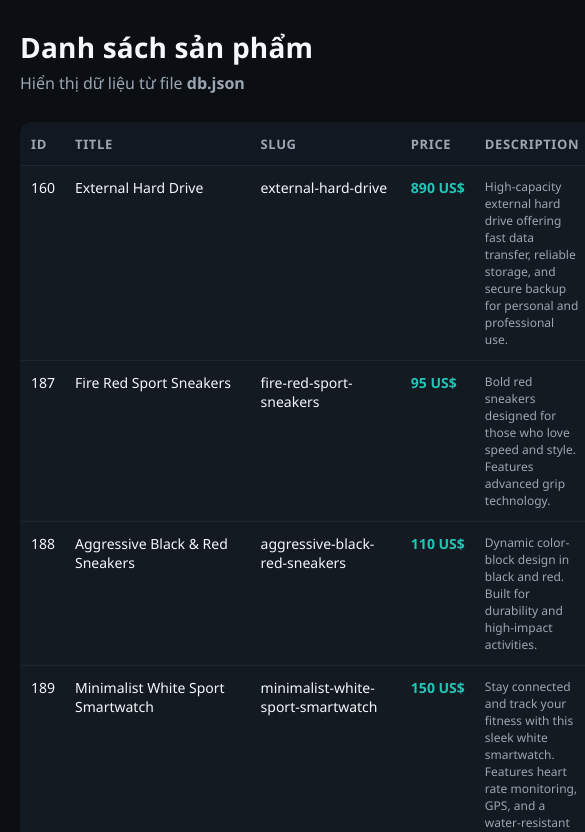
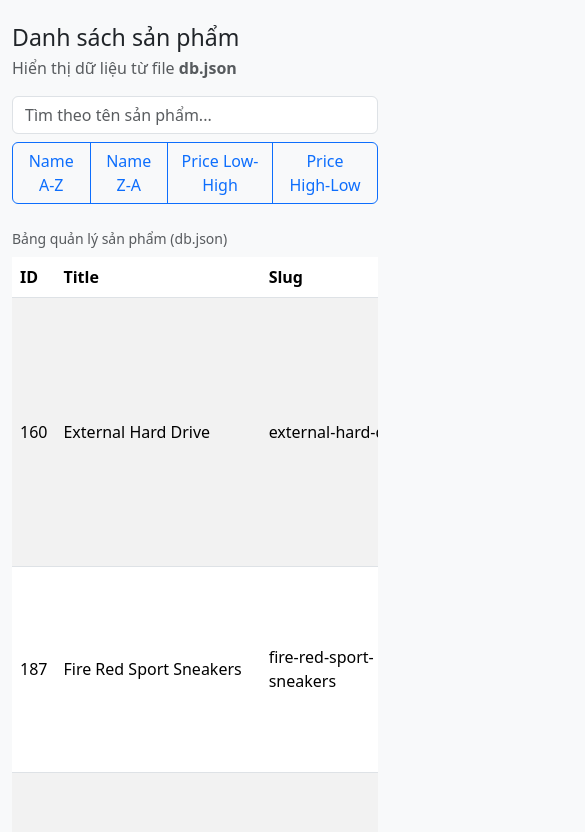
Before and after one commit to DuongThanhPhong-Alann/NNPTUDM2, a plain HTML site: page index.html in a window 390 px wide. Shown: the top 832 px of the page, 585 px wide, since content can reach past the window. Drawn offline with nearby package versions, Linux system fonts and the light colour scheme.

Commit message:
buoi2 ngày 29/01/2026 update lần 3

```diff
--- a/app.js
+++ b/app.js
@@ -1,5 +1,12 @@
 const grid = document.getElementById("grid");
 const emptyState = document.getElementById("empty");
+const sortButtons = document.querySelectorAll("[data-sort]");
+
+const state = {
+  allItems: [],
+  search: "",
+  sort: "",
+};
 
 const formatPrice = (value) =>
   new Intl.NumberFormat("vi-VN", {
@@ -18,16 +25,16 @@ const createRow = (item) => {
     <td>${item.id}</td>
     <td>${item.title}</td>
     <td>${item.slug || ""}</td>
-    <td class="price">${formatPrice(item.price)}</td>
-    <td class="muted">${item.description || ""}</td>
+    <td class="text-primary fw-semibold">${formatPrice(item.price)}</td>
+    <td class="text-muted small">${item.description || ""}</td>
     <td>${item.category?.name || ""}</td>
     <td>
-      <div class="thumb">
-        ${imgUrl ? `<img src="${imgUrl}" alt="${item.title}" loading="lazy">` : ""}
+      <div class="ratio ratio-16x9" style="max-width: 96px;">
+        ${imgUrl ? `<img src="${imgUrl}" alt="${item.title}" loading="lazy" class="w-100 h-100 object-fit-cover rounded">` : ""}
       </div>
     </td>
-    <td class="muted">${item.creationAt || ""}</td>
-    <td class="muted">${item.updatedAt || ""}</td>
+    <td class="text-muted small">${item.creationAt || ""}</td>
+    <td class="text-muted small">${item.updatedAt || ""}</td>
   `;
 
   return row;
@@ -43,12 +50,61 @@ const render = (items) => {
   items.forEach((item) => grid.appendChild(createRow(item)));
 };
 
+const normalize = (value) => (value || "").toLowerCase().trim();
+
+const applySort = (items) => {
+  const sorted = [...items];
+  switch (state.sort) {
+    case "name-asc":
+      sorted.sort((a, b) => normalize(a.title).localeCompare(normalize(b.title)));
+      break;
+    case "name-desc":
+      sorted.sort((a, b) => normalize(b.title).localeCompare(normalize(a.title)));
+      break;
+    case "price-asc":
+      sorted.sort((a, b) => (a.price || 0) - (b.price || 0));
+      break;
+    case "price-desc":
+      sorted.sort((a, b) => (b.price || 0) - (a.price || 0));
+      break;
+    default:
+      break;
+  }
+  return sorted;
+};
+
+const applyFilters = () => {
+  const keyword = normalize(state.search);
+  const filtered = state.allItems.filter((item) =>
+    normalize(item.title).includes(keyword)
+  );
+  render(applySort(filtered));
+};
+
+window.onChanged = (event) => {
+  state.search = event.target.value || "";
+  applyFilters();
+};
+// Back-compat if anything still calls the old handler name.
+window.handleSearchChange = window.onChanged;
+
+const setupSortButtons = () => {
+  sortButtons.forEach((btn) => {
+    btn.addEventListener("click", () => {
+      state.sort = btn.getAttribute("data-sort") || "";
+      applyFilters();
+    });
+  });
+};
+
 const loadData = async () => {
   try {
     const res = await fetch("db.json");
     if (!res.ok) throw new Error("Không thể tải db.json");
     const data = await res.json();
-    render(data);
+    state.allItems = Array.isArray(data) ? data : [];
+    render(state.allItems);
+    setupSortButtons();
   } catch (err) {
     emptyState.hidden = false;
     emptyState.textContent = "Lỗi: " + err.message;
--- a/index.html
+++ b/index.html
@@ -4,105 +4,45 @@
     <meta charset="utf-8" />
     <meta name="viewport" content="width=device-width, initial-scale=1" />
     <title>Danh sách sản phẩm</title>
+    <link
+      href="https://cdn.jsdelivr.net/npm/bootstrap@5.3.2/dist/css/bootstrap.min.css"
+      rel="stylesheet"
+    />
     <style>
-      :root {
-        --bg: #0b0f14;
-        --card: #141a22;
-        --text: #f5f7fa;
-        --muted: #9aa6b2;
-        --accent: #21c6b7;
-      }
-      * { box-sizing: border-box; }
-      body {
-        margin: 0;
-        font-family: "Segoe UI", Tahoma, Geneva, Verdana, sans-serif;
-        background: radial-gradient(1200px 600px at 10% -10%, #1b2b3a 0, #0b0f14 60%);
-        color: var(--text);
-      }
-      header {
-        padding: 28px 20px 10px;
-        max-width: 1100px;
-        margin: 0 auto;
-      }
-      h1 {
-        margin: 0 0 6px;
-        font-size: 28px;
-        letter-spacing: 0.2px;
-      }
-      .sub {
-        color: var(--muted);
-        margin: 0;
-      }
-
-      main {
-        max-width: 1100px;
-        margin: 18px auto 40px;
-        padding: 0 20px;
-      }
-      table {
-        width: 100%;
-        border-collapse: collapse;
-        background: var(--card);
-        border: 1px solid #1e2630;
-        border-radius: 12px;
-        overflow: hidden;
-      }
-      thead {
-        background: #111821;
-      }
-      th, td {
-        padding: 12px 10px;
-        text-align: left;
-        border-bottom: 1px solid #1e2630;
-        vertical-align: top;
-        font-size: 14px;
-      }
-      th {
-        font-size: 13px;
-        color: var(--muted);
-        text-transform: uppercase;
-        letter-spacing: 0.6px;
-      }
-      tbody tr:hover {
-        background: #121a24;
-      }
-      .price {
-        color: var(--accent);
-        font-weight: 700;
-        white-space: nowrap;
-      }
-      .thumb {
-        width: 70px;
-        height: 46px;
-        background: #0f141b;
-        border-radius: 6px;
-        overflow: hidden;
-      }
-      .thumb img {
-        width: 100%;
-        height: 100%;
-        object-fit: cover;
-        display: block;
-      }
-      .muted {
-        color: var(--muted);
-        font-size: 12px;
-      }
-      .empty {
-        text-align: center;
-        color: var(--muted);
-        padding: 40px 0;
-      }
+      body { margin: 0; }
     </style>
   </head>
-  <body>
-    <header>
-      <h1>Danh sách sản phẩm</h1>
-      <p class="sub">Hiển thị dữ liệu từ file <strong>db.json</strong></p>
+  <body class="bg-light text-dark">
+    <div class="container py-4">
+      <header class="mb-3">
+        <h1 class="h3 mb-1">Danh sách sản phẩm</h1>
+        <p class="text-muted mb-0">Hiển thị dữ liệu từ file <strong>db.json</strong></p>
       </header>
 
-    <main>
-      <table>
+      <div class="row g-2 align-items-center mb-3">
+        <div class="col-12 col-md-6">
+          <input
+            id="search"
+            type="search"
+            class="form-control"
+            placeholder="Tìm theo tên sản phẩm..."
+            oninput="onChanged(event)"
+          />
+        </div>
+        <div class="col-12 col-md-6 text-md-end">
+          <div class="btn-group" role="group" aria-label="Sắp xếp">
+            <button type="button" class="btn btn-outline-primary" data-sort="name-asc">Name A-Z</button>
+            <button type="button" class="btn btn-outline-primary" data-sort="name-desc">Name Z-A</button>
+            <button type="button" class="btn btn-outline-primary" data-sort="price-asc">Price Low-High</button>
+            <button type="button" class="btn btn-outline-primary" data-sort="price-desc">Price High-Low</button>
+          </div>
+        </div>
+      </div>
+
+      <main class="pb-4">
+        <div class="table-responsive">
+          <table class="table table-striped table-hover align-middle bg-white">
+            <caption class="caption-top text-muted small">Bảng quản lý sản phẩm (db.json)</caption>
             <thead>
               <tr>
                 <th>ID</th>
@@ -118,8 +58,10 @@
             </thead>
             <tbody id="grid"></tbody>
           </table>
-      <div id="empty" class="empty" hidden>Không có sản phẩm phù hợp.</div>
+        </div>
+        <div id="empty" class="text-center text-muted py-4" hidden>Không có sản phẩm phù hợp.</div>
       </main>
+    </div>
 
     <script src="app.js"></script>
   </body>
```
Lines whose indentation alone changed are shown as unchanged.
